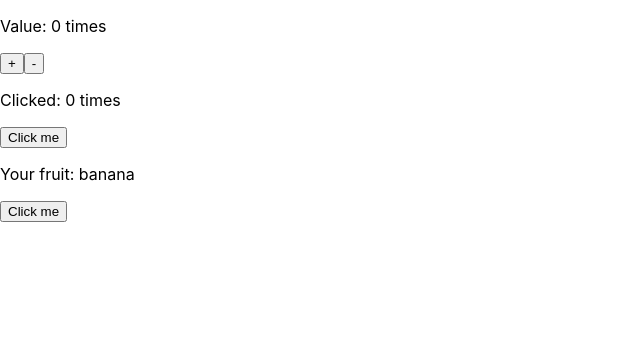
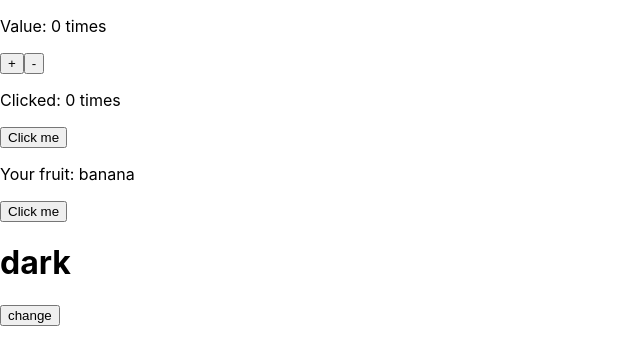
Before and after one commit to yecnj/react-practice, a React (Create React App) app: page / in a window 1280 px wide. Shown: the top 364 px of the page, without its empty margins (0-640 px from the left). Built offline with nearby package versions, Linux system fonts and the light colour scheme.

Commit message:
Context: with custom Hook

```diff
--- a/src/App.js
+++ b/src/App.js
@@ -1,11 +1,13 @@
 import React from 'react';
 import Hook from './hook';
+import Context from './context'
 
 function App() {
 
   return (
     <div className="App">
       <Hook/>
+      <Context/>
     </div>
   );
 }
--- /dev/null
+++ b/src/context/context.js
@@ -0,0 +1,6 @@
+import React from 'react';
+
+export const ThemeContext = React.createContext({
+  theme: 'dark',
+  toggle: () => {}
+});
--- /dev/null
+++ b/src/context/index.js
@@ -0,0 +1,29 @@
+import React, { useContext } from 'react';
+import { ThemeContext } from './context';
+import { useThemeStatus } from './useTheme';
+
+function ThemeToggleButton(props){
+  const context = useContext(ThemeContext)
+  return <button onClick={context.toggle}>change</button>;
+}
+
+class ThemedLayout extends React.Component {
+  static contextType = ThemeContext;
+  render() {
+    return (
+      <div>
+        <h1>{ this.context.theme }</h1>
+        <ThemeToggleButton/>
+      </div>
+    );
+  }
+}
+
+export default function Context(props){
+  const status = useThemeStatus();
+  return (
+    <ThemeContext.Provider value={ status }>
+      <ThemedLayout/>
+    </ThemeContext.Provider>
+  )
+}
--- /dev/null
+++ b/src/context/useTheme.js
@@ -0,0 +1,15 @@
+import { useState } from 'react';
+
+export function useThemeStatus(){
+  const themeList = ['dark', 'light', 'blue'];
+  const [theme, setTheme] = useState(0);
+
+  function nextTheme(){
+    setTheme(theme => (theme + 1) % themeList.length);
+  }
+
+  return {
+    theme: themeList[theme],
+    toggle: nextTheme
+  }
+}
```
